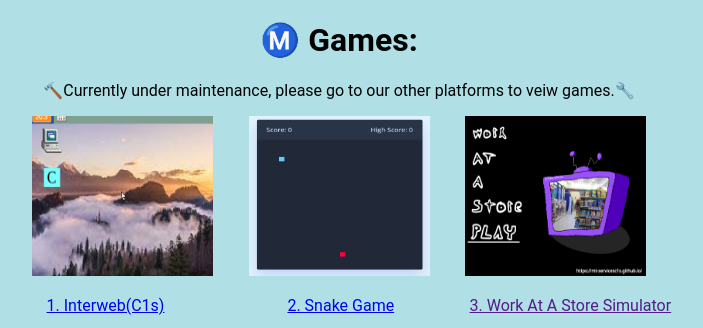
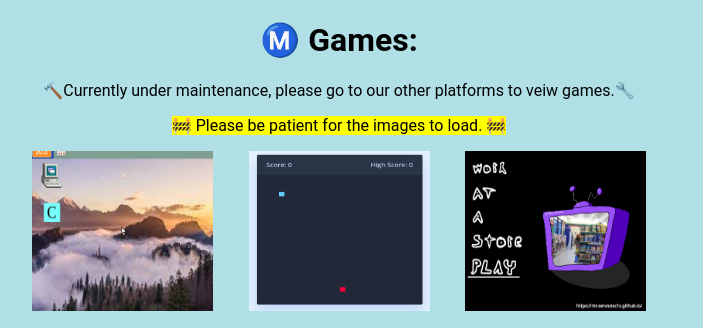
Before and after one commit to Mt-ServicesC1s/Games, a plain HTML site: page index.html in a window 1280 px wide. Shown: the top 328 px of the page, without its empty margins (301-1004 px from the left). Drawn offline with Linux system fonts and the light colour scheme.

Commit message:
Update index.html

```diff
--- a/index.html
+++ b/index.html
@@ -13,7 +13,10 @@
 <body style="background-color:powderblue;">
 
   <p>🔨Currently under maintenance, please go to our other platforms to veiw games.🔧</p>
-<html>
+
+ <mark>🚧 Please be patient for the images to load. 🚧</mark>
+
+  <html>
 
 <p></p>
 
```
